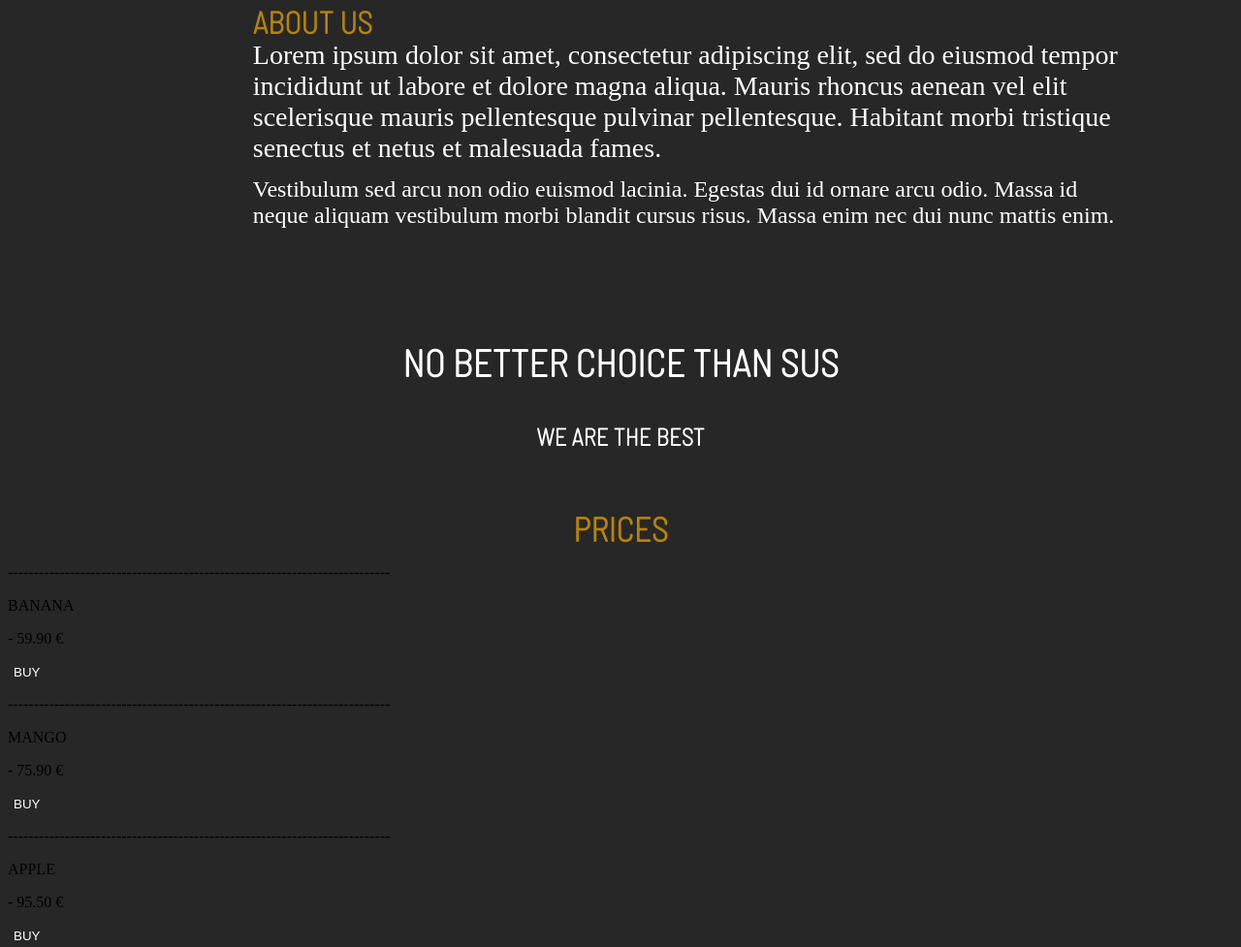
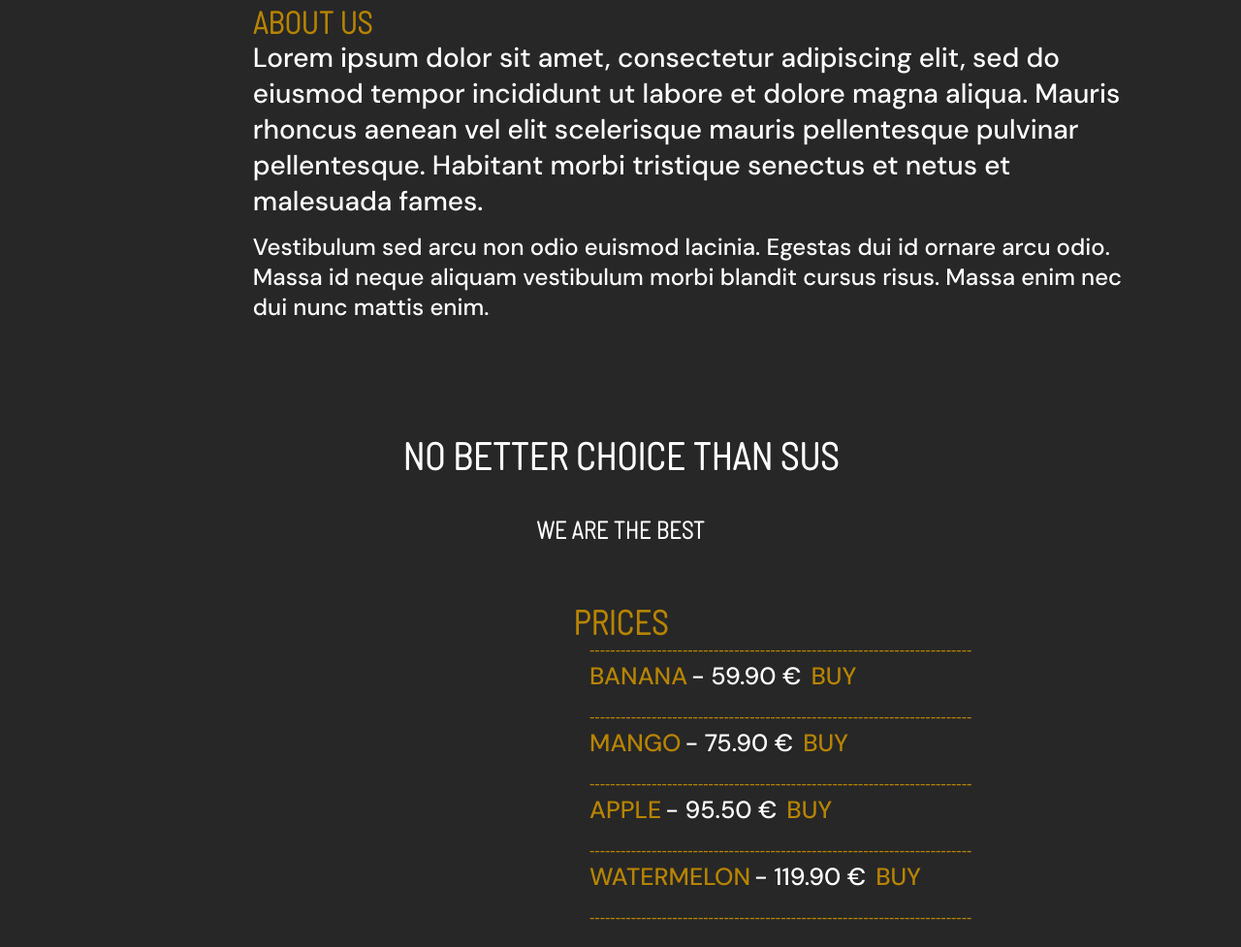
Before and after one commit to RomanSeps/HTML, a plain HTML site: page index.html in a window 1280 px wide. Shown: the part 630-1607 px from the top of the page at 97% size. Drawn offline with Linux system fonts and the light colour scheme.

Commit message:
Update style.css

```diff
--- a/style.css
+++ b/style.css
@@ -59,6 +59,7 @@ h3{
   width: 900px;
   text-align: left;
   margin-left: 20%;
+  font-family: 'DM Sans', sans-serif;
 }
 
 .txt2{
@@ -69,6 +70,7 @@ h3{
   text-align: left;
   margin-left: 20%;
   margin-top: 1%;
+  font-family: 'DM Sans', sans-serif;
 }
 
 h4{
@@ -102,3 +104,49 @@ h6{
   font-family: 'Barlow Semi Condensed', sans-serif;
   margin-top: 1%;
 }
+
+.idk{
+  margin: auto;
+  display: inline;
+  color: #B78400;
+}
+
+.idk1{
+  margin: auto;
+  color: #B78400;
+  margin-left: 600px;
+  size: 20px;
+}
+
+.i1{
+  color: #B78400;
+  margin: auto;
+  display: inline-block;
+  margin-left: 600px;
+  font-size: 25px;
+  font-family: 'DM Sans', sans-serif;
+}
+
+.i2{
+  color: #FFFFFF;
+  margin: auto;
+  display: inline-block;
+  font-size: 25px;
+  font-family: 'DM Sans', sans-serif;
+}
+
+.i3{
+  color: #B78400;
+  margin: auto;
+  display: inline-block;
+  font-size: 25px;
+  font-family: 'DM Sans', sans-serif;
+}
+
+.container4{
+  margin-bottom: 5%;
+}
+
+button:hover{
+  cursor: pointer;
+}
```
